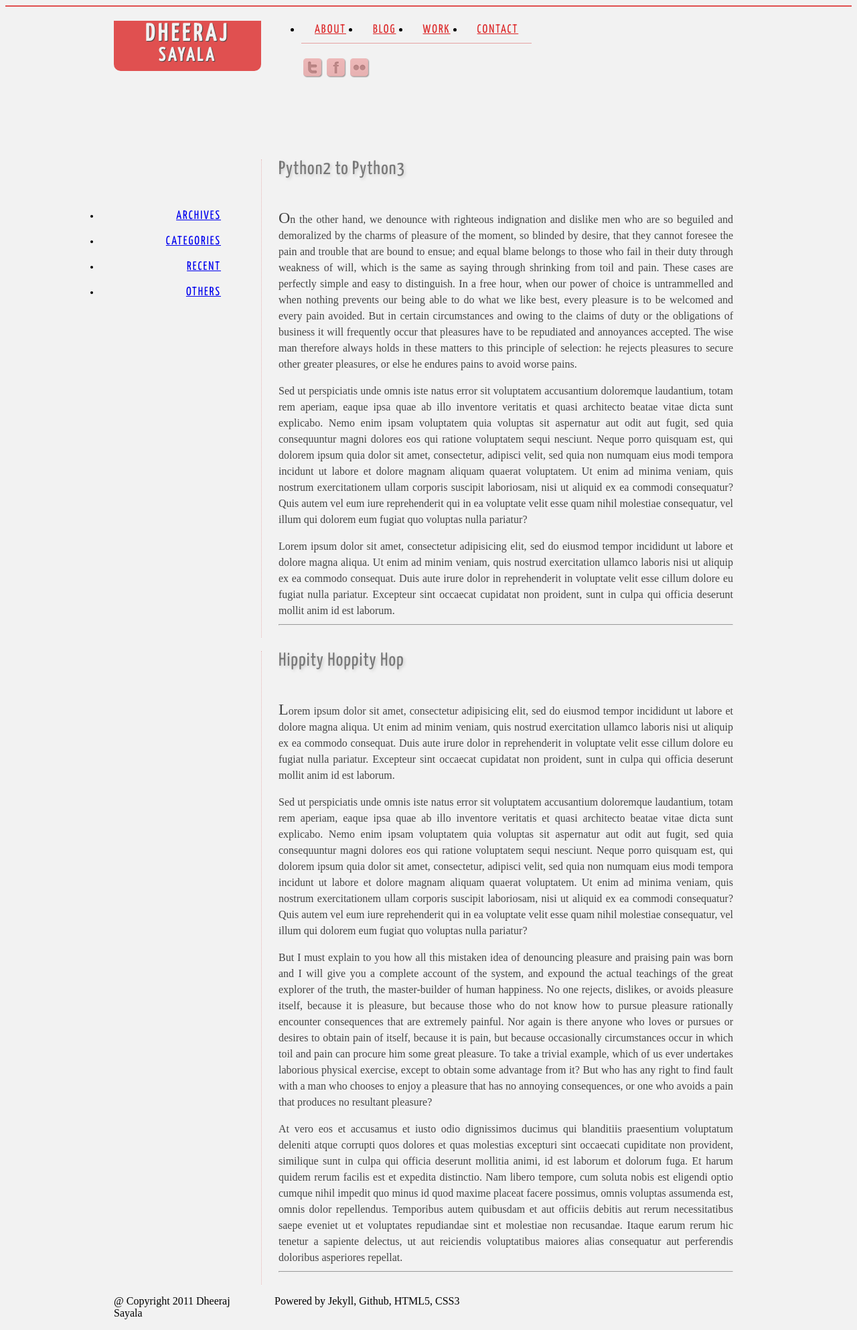
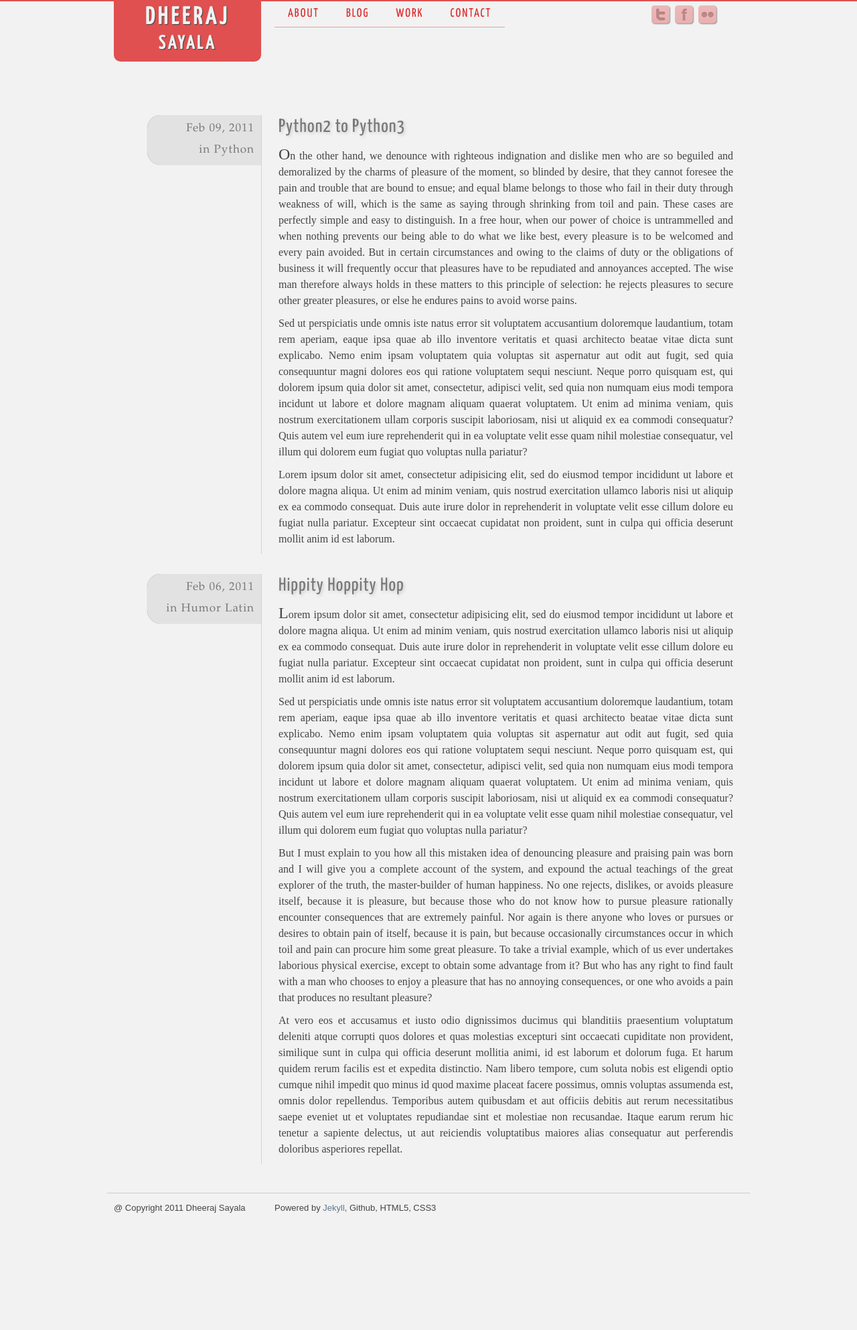
Before and after one commit to dheerosaur/dheerosaur.github.com, a Jekyll site: the page built from index.html, in a window 1280 px wide. Shown: the whole page at 67% size. Built offline with Jekyll 4.4.1, drawn with Linux system fonts in a browser that asks for light colours; some web fonts are replaced; after the commit the page ends 1812 px from its top, so only the background shows below that.

Commit message:
Post meta data and a few styles added

```diff
--- a/_layouts/default.html
+++ b/_layouts/default.html
@@ -18,8 +18,9 @@
   <link href='http://fonts.googleapis.com/css?family=Droid+Serif' rel='stylesheet' type='text/css'>
   <link rel="shortcut icon" href="/favicon.ico">
   <link rel="apple-touch-icon" href="/apple-touch-icon.png">
-  <link rel="stylesheet" href="css/960.css">
-  <link rel="stylesheet" href="css/style.css">
+  <link rel="stylesheet" href="/css/reset.css">
+  <link rel="stylesheet" href="/css/960.css">
+  <link rel="stylesheet" href="/css/style.css">
   <script src="js/libs/modernizr-1.6.min.js"></script>
 
 </head>
@@ -44,9 +45,10 @@
 			</ul>
 		</nav>
 		<ul id="social-icons" class="grid_2">
-			<li ><a class="tw" title="Follow me on Twitter" href="#"></a></li>
-			<li ><a class="fb" title="Facebook" href="#"></a></li>
-			<li ><a class="fr" title="Photos on flickr" href="#"></a></li>
+			<li ><a class="tw" title="Follow me on Twitter" href="http://twitter.com/dheerosaur"></a></li>
+			<li ><a class="fb" title="Facebook"
+        href="http://www.facebook.com/people/Dheeraj-Sayala/657501573"></a></li>
+			<li ><a class="fr" title="Photos on flickr" href="http://flickr.com/photos/dheerosaur"></a></li>
 		</ul>
     </header>
 
--- a/_posts/2011-02-06-another-fresh-post-for-fsake.md
+++ b/_posts/2011-02-06-another-fresh-post-for-fsake.md
@@ -2,6 +2,7 @@
 layout: post
 title: Hippity Hoppity Hop
 excerpt: Robert Lewis Stevenson is a good friend of Lewis Caroll. It has been recently uncovered.
+categories: [Humor, Latin]
 ---
 
 Lorem ipsum dolor sit amet, consectetur adipisicing elit, sed do eiusmod tempor incididunt ut labore
@@ -40,5 +41,3 @@
 aut rerum necessitatibus saepe eveniet ut et voluptates repudiandae sint et molestiae non
 recusandae. Itaque earum rerum hic tenetur a sapiente delectus, ut aut reiciendis voluptatibus
 maiores alias consequatur aut perferendis doloribus asperiores repellat.
-
-________________________________________________________
--- a/_posts/2011-02-09-a-new-blogpost-for-example.md
+++ b/_posts/2011-02-09-a-new-blogpost-for-example.md
@@ -2,6 +2,7 @@
 layout: post
 title: Python2 to Python3
 excerpt: Python2 has been there for a very long time. We are going to move to Python3 now an art.
+category: Python
 ---
 
 On the other hand, we denounce with righteous indignation and dislike men who are so beguiled and
@@ -31,5 +32,3 @@
 aliquip ex ea commodo consequat. Duis aute irure dolor in reprehenderit in voluptate velit esse
 cillum dolore eu fugiat nulla pariatur. Excepteur sint occaecat cupidatat non proident, sunt in
 culpa qui officia deserunt mollit anim id est laborum.
-
--------------------------------------------
--- a/css/style.css
+++ b/css/style.css
@@ -8,8 +8,8 @@
   border-color: rgba(220, 40, 41, 0.8);
   background-color: #f2f2f2;
 }
+#container, #main, .blog-post { height: 100%; overflow: hidden; }
 
-/* Typography */
 #header { margin-bottom: 80px;}
 h1, h2, h3 { font-family: "Yanone Kaffeesatz", "Yanone Kaffeesatz Regular", Puritan; }
 
@@ -55,9 +55,8 @@
   display: block;
   padding: 10px 20px;
   color: #dc2829;
-  font-size: 18px;
   letter-spacing: 2px;
-  font-family: "Yanone Kaffeesatz", "Yanone Kaffeesatz Regular", Puritan;
+  font: 18px "Yanone Kaffeesatz", "Yanone Kaffeesatz Regular", Puritan;
   text-transform: uppercase;
   -webkit-transition: all 0.2s ease-in;
   -moz-transition: all 0.2s ease-in;
@@ -88,52 +87,72 @@
 #social-icons a.fb:hover { background-position: -29px -29px; }
 #social-icons a.fr:hover { background-position: -58px -29px; }
 
-#sidebar { /*-webkit-box-shadow: 1px 2px 6px #888;*/
-  padding-top: 20px;
+.gap { height: 30px; }
+
+.sidebar {
+  width: 220px;
+  display: inline;
+  float: left;
+  margin-left: 10px;
+}
+.sidebar nav li{  display: block; }
+
+.post-meta {
+  width: 160px;
+  padding: 5px 10px 5px 0;
+  float: right;
   text-align: right;
- }
 
- #sidebar nav { position: relative; top: 60px; right: 60px;	}
- #sidebar nav li{
-   font-size: 18px;
-   font-family: "Yanone Kaffeesatz", "Yanone Kaffeesatz Regular", Puritan;
-   padding-bottom: 20px;
-   letter-spacing:2px;
-   text-transform: uppercase;
+  color: #777;
+  font: 17px/32px "Palatino Linotype", "Book Antiqua3", Palatino, serif;
+  letter-spacing: 1px;
+
+  -moz-border-radius: 20px 0 0 20px;
+  -webkit-border-radius: 20px 0 0 20px;
+  border-radius: 20px 0 0 20px;
+  -moz-box-shadow: 0px 0px 1px grey;
+  -webkit-box-shadow: 0px 0px 1px grey;
+  box-shadow: 0px 0px 1px grey;
+  background-color: #eee;
+  background-color: rgba(160, 160, 160, 0.2);
 }
-#main { margin-left: -10px; width: 710px; }
-.post  { padding: 0 5px 0 25px;
-  border-left: 1px dotted rgba(210,41,40, 0.3);
-}
-.post-body { font-family: "Droid Serif", "Microsoft Sans Serif";
-  font-size: 16px;
-  line-height: 24px;
-  color: #444;
-  text-align: justify;
-  padding: 10px 0;
+.post-meta time { display: block; }
+
+.post {
+  float: left;
+  display: inline;
+  border-left: 1px solid lightgrey;
+  width: 719px;
+  margin-right: 10px;
 }
 
-.post-body p { margin-bottom: 8px; }
-.post-body a {
-  color: #dc2829;
-  color: rgba(241, 41, 40, 0.8);
-}
-.post-body a:hover {
-  color: #dc2829;
-}
-.post-body::first-letter { font-size: 150%; }
 .post-title a{
   color: #777;
-  font-size: 28px;
-  font-weight: normal;
   letter-spacing: 1px;
-  font-family: "Yanone Kaffeesatz", "Yanone Kaffeesatz Regular", Puritan;
+  font: normal normal 28px/36px "Yanone Kaffeesatz", "Yanone Kaffeesatz Regular", Puritan;
   text-decoration: none;
   text-shadow: 2px 2px 4px #CCC;
 }
-.post-title a:hover {
+.post-title, .post-body {
+  padding-left: 25px;
+  padding-right: 15px;
+}
+.post-body {
+  padding-top: 10px;
+  font: 16px/24px "Droid Serif", "Microsoft Sans Serif";
+  color: #444;
+  text-align: justify;
+}
+
+.post-body p { padding-bottom: 10px; }
+.post-body::first-letter { font-size: 150%; }
+
+.post-body a {
   color: #dc2829;
-  text-shadow: none;
+  color: rgba(241, 41, 40, 0.7);
+}
+.post-title a:hover, .post-body a:hover {
+  color: rgba(241, 41, 40, 0.9);
 }
 
 .no-fontface .post-title, h3 { font-family: Puritan;  font-size: 24px; letter-spacing: inherit; }
--- a/index.html
+++ b/index.html
@@ -3,24 +3,31 @@
 title: Dheeraj Sayala
 ---
 
-<aside id="sidebar" class="grid_3">
-  <nav>
-    <ul>
-      <li><a href="/archives">Archives</a></li>
-      <li><a href="/categories">Categories</a></li>
-      <li><a href="/recent">Recent</a></li>
-      <li><a href="/others">Others</a></li>
-    </ul>
-  </nav>
-</aside>
 
-<section id="main" class="grid_9">
+<section id="main">
   {% for post in site.posts limit:5 %}
+
+  <section class="blog-post">
+    <aside class="sidebar">
+      <div class="post-meta">
+        <time datetime="{{post.date|date:"%Y-%m-%d"}}">{{ post.date|date:"%b %d, %Y"}}</time>
+        in{% for category in post.categories %} {{category}} {% endfor %}
+      </div>
+    </aside>
+
     <article class="post">
-    <h2 class="post-title"> <a href="{{ post.url }}">{{ post.title }}</a> </h2>
+      <header class="post-title">
+        <h1><a href="{{ post.url }}">{{ post.title }}</a></h1>
+      </header>
       <div class="post-body">
         {{post.content}}
       </div>
     </article>
+  </section>
+
+  <div class="gap"></div>
+
   {% endfor %}
 </section>
+
+<hr />
```
